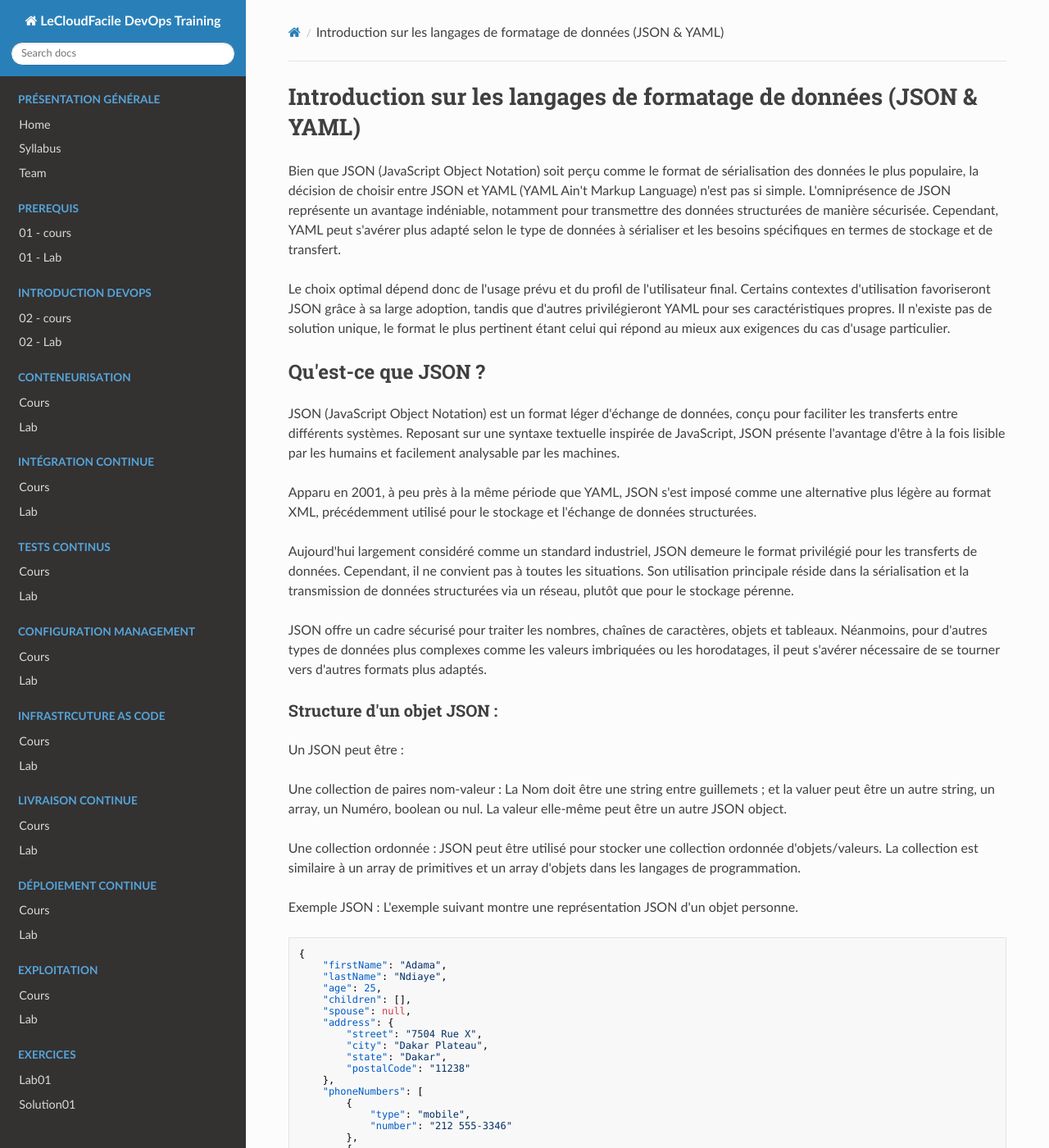
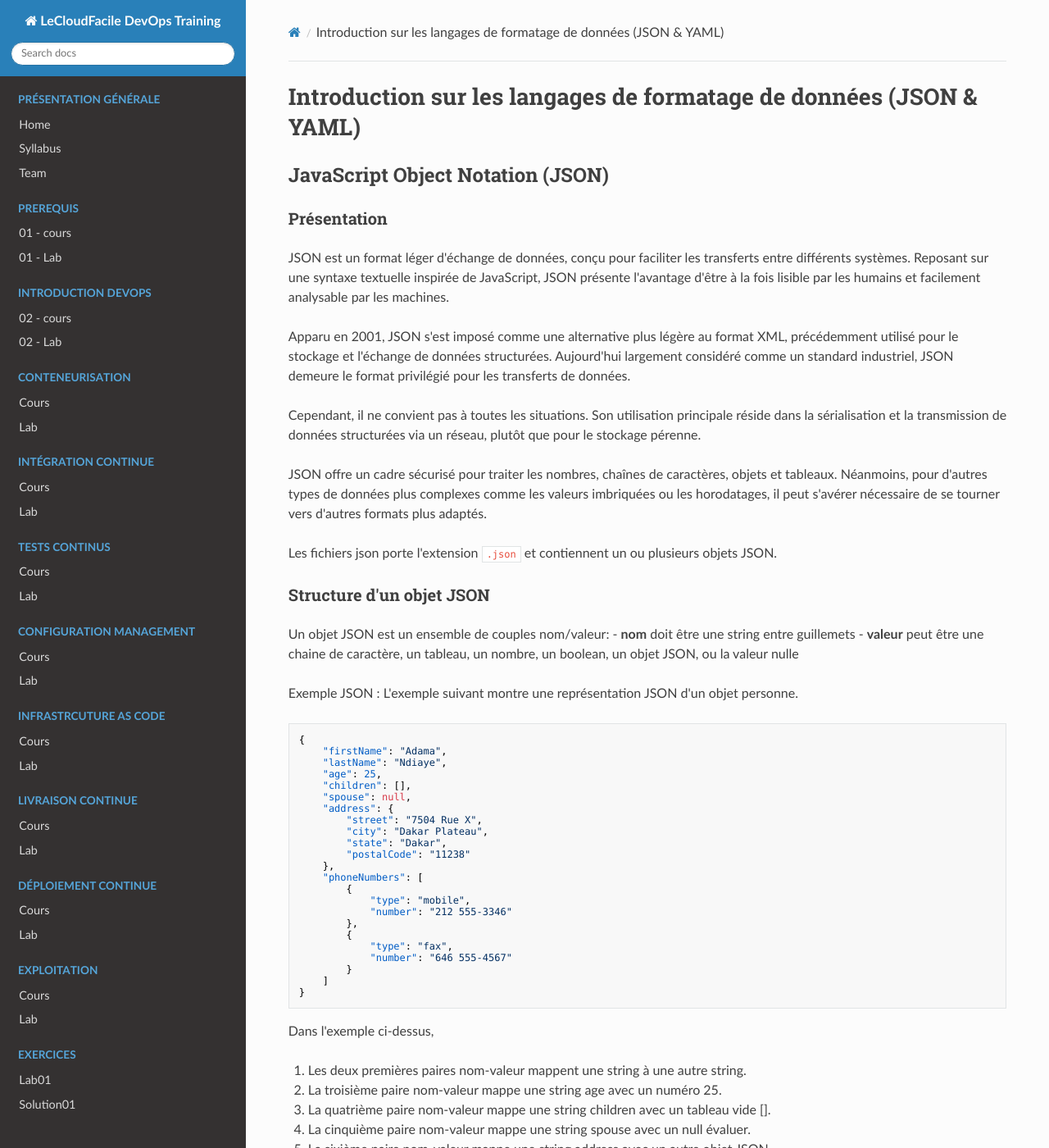
Before and after one commit to wingufactory/lecloudfacile-devops-training, an MkDocs documentation site: the page built from docs/01-prerequis/05-json-yaml.md, in a window 1280 px wide and 1400 px high. Shown: the whole window at 82% size. Built offline with MkDocs 1.6.1, drawn with Linux system fonts in a browser that asks for light colours; nearby versions of some CDN libraries; some of the changed text lies outside the part shown.

Commit message:
review content

````diff
--- a/docs/01-prerequis/05-json-yaml.md
+++ b/docs/01-prerequis/05-json-yaml.md
@@ -1,29 +1,25 @@
 
 # Introduction sur les langages de formatage de données	(JSON & YAML)
 
-Bien que JSON (JavaScript Object Notation) soit perçu comme le format de sérialisation des données le plus populaire, la décision de choisir entre JSON et YAML (YAML Ain't Markup Language) n'est pas si simple. L'omniprésence de JSON représente un avantage indéniable, notamment pour transmettre des données structurées de manière sécurisée. Cependant, YAML peut s'avérer plus adapté selon le type de données à sérialiser et les besoins spécifiques en termes de stockage et de transfert.
+## JavaScript Object Notation (JSON)
 
-Le choix optimal dépend donc de l'usage prévu et du profil de l'utilisateur final. Certains contextes d'utilisation favoriseront JSON grâce à sa large adoption, tandis que d'autres privilégieront YAML pour ses caractéristiques propres. Il n'existe pas de solution unique, le format le plus pertinent étant celui qui répond au mieux aux exigences du cas d'usage particulier.
+### Présentation
 
-## Qu'est-ce que JSON ?
+JSON est un format léger d'échange de données, conçu pour faciliter les transferts entre différents systèmes. Reposant sur une syntaxe textuelle inspirée de JavaScript, JSON présente l'avantage d'être à la fois lisible par les humains et facilement analysable par les machines.
 
-JSON (JavaScript Object Notation) est un format léger d'échange de données, conçu pour faciliter les transferts entre différents systèmes. Reposant sur une syntaxe textuelle inspirée de JavaScript, JSON présente l'avantage d'être à la fois lisible par les humains et facilement analysable par les machines.
+Apparu en 2001, JSON s'est imposé comme une alternative plus légère au format XML, précédemment utilisé pour le stockage et l'échange de données structurées. Aujourd'hui largement considéré comme un standard industriel, JSON demeure le format privilégié pour les transferts de données.
 
-Apparu en 2001, à peu près à la même période que YAML, JSON s'est imposé comme une alternative plus légère au format XML, précédemment utilisé pour le stockage et l'échange de données structurées.
-
-Aujourd'hui largement considéré comme un standard industriel, JSON demeure le format privilégié pour les transferts de données. Cependant, il ne convient pas à toutes les situations. Son utilisation principale réside dans la sérialisation et la transmission de données structurées via un réseau, plutôt que pour le stockage pérenne.
+Cependant, il ne convient pas à toutes les situations. Son utilisation principale réside dans la sérialisation et la transmission de données structurées via un réseau, plutôt que pour le stockage pérenne.
 
 JSON offre un cadre sécurisé pour traiter les nombres, chaînes de caractères, objets et tableaux. Néanmoins, pour d'autres types de données plus complexes comme les valeurs imbriquées ou les horodatages, il peut s'avérer nécessaire de se tourner vers d'autres formats plus adaptés.
 
-### Structure d'un objet JSON :
+Les fichiers json porte l'extension `.json` et contiennent un ou plusieurs objets JSON.
 
-Un JSON peut être :
+### Structure d'un objet JSON
 
-Une collection de paires nom-valeur :
-La Nom doit être une string entre guillemets ; et la valuer peut être un autre string, un array, un Numéro, boolean ou nul. La valeur elle-même peut être un autre JSON object.
-
-Une collection ordonnée :
-JSON peut être utilisé pour stocker une collection ordonnée d'objets/valeurs. La collection est similaire à un array de primitives et un array d'objets dans les langages de programmation.
+Un objet JSON est un ensemble de couples nom/valeur:
+  - **nom** doit être une string entre guillemets
+  - **valeur** peut être une chaine de caractère, un tableau, un nombre, un boolean, un objet JSON, ou la valeur nulle
 
 Exemple JSON :
 L'exemple suivant montre une représentation JSON d'un objet personne.
@@ -57,29 +53,30 @@
 
 1. Les deux premières paires nom-valeur mappent une string à une autre string.
 2. La troisième paire nom-valeur mappe une string age avec un numéro 25.
-3. La quatrième paire nom-valeur mappe une string children avec un array vide [].
+3. La quatrième paire nom-valeur mappe une string children avec un tableau vide [].
 4. La cinquième paire nom-valeur mappe une string spouse avec un null évaluer.
 5. La sixième paire nom-valeur mappe une string address avec un autre objet JSON.
-6. La septième paire nom-valeur mappe une string phoneNumbers avec un array d'objets JSON.
+6. La septième paire nom-valeur mappe une string phoneNumbers avec un tableau d'objets JSON.
 
-Règles de syntaxe JSON :
-- Un JSON object est entouré de accolades {}.
-- Les paires nom-valeur sont regroupées par un côlon (:) et séparés par un virgule (,).
-- Un array commence par un crochet gauche et se termine par un crochet droit [].
-- Les virgules de fin et les zéros de tête dans un nombre sont interdits.
-- Les formats octal et hexadécimal ne sont pas autorisés.
-- Each clé dans le JSON doit être unique et doit être entre guillemets.
-- La boolean type ne correspond qu'à deux valeurs spéciales : true et false et les valeurs NULL sont représentées par null littéral (sans les guillemets).
 
-## Qu'est-ce que YAML ?
+Pour plus de détails sur la syntaxe, vous pouvez vous référer à la [documentation officielle](https://www.json.org/json-fr.html)
 
-Le YAML (YAML Ain't Markup Language) est un langage de sérialisation de données couramment utilisé pour représenter des données de manière lisible par l'homme et facilement traitable par les machines. Il est souvent utilisé pour la configuration, la représentation de données structurées et d'autres tâches où la lisibilité et la simplicité sont importantes.
+## YAML Ain't Markup Language (YAML)
 
-Le format YAML est basé sur l'indentation et l'utilisation de caractères spéciaux pour délimiter les structures de données. Voici un exemple simple de ce à quoi ressemble un fichier YAML :
+### Présentation
 
-Comme JSON, YAML est utilisé pour les fichiers de configuration et les applications où des données sont transférées. Il peut également être utilisé pour les données stockées - c'est un format plus polyvalent que JSON. En outre, YAML a été conçu pour gérer une plus grande variété de types de données que JSON. Outre les nombres et les chaînes de caractères, YAML peut gérer les dates, les horodatages, les séquences, les valeurs imbriquées, les valeurs nulles et les booléens.
+YAML est un langage de sérialisation de données couramment utilisé pour représenter des données de manière lisible par l'homme et facilement traitable par les machines. Il est souvent utilisé pour la configuration, la représentation de données structurées et d'autres tâches où la lisibilité et la simplicité sont importantes.
+
+Comme JSON, YAML est utilisé pour les fichiers de configuration et les applications où des données sont transférées. Il peut également être utilisé pour les données stockées - c'est un format plus polyvalent que JSON.
+
+En outre, YAML a été conçu pour gérer une plus grande variété de types de données que JSON. Outre les nombres et les chaînes de caractères, YAML peut gérer les dates, les horodatages, les séquences, les valeurs imbriquées, les valeurs nulles et les booléens.
+
+
 
 ### Syntaxe YAML de base
+
+Le format YAML est basé sur l'indentation et l'utilisation de caractères spéciaux pour délimiter les structures de données.
+Voici un exemple simple de ce à quoi ressemble un fichier YAML :
 
 ```yaml
 personne:
@@ -97,21 +94,26 @@
 ```
 Dans cet exemple, les données sont représentées sous forme de clés et de valeurs, avec des niveaux d'indentation pour indiquer la structure. Les listes sont représentées avec des tirets (-) et les paires clé-valeur sont séparées par des deux-points (:).
 
-```yaml
-MALE: FALSE
-GPA: 3.61
-ISSUES: NULL
-NAME: “HARRY”
-AGE: 16
-```
-Le premier type de données est un booléen, où il peut avoir deux valeurs : vrai ou faux. La valeur de GPA est floatpoint d'ing. YAML prend également en charge le type de données null comme nous l'avons pour "Problèmes". La valeur de "Nom»Est une chaîne qui doit être entre guillemets doubles ou simples. YAML prend également en charge la chaîne multiligne et la chaîne de plusieurs lignes comme une seule pour la lisibilité.
-
 YAML prend également en charge les types de données tels que les caractères, les chaînes, les entiers, floatdes valeurs et des collections telles que des tableaux, des listes construites à partir de types de données de base.
 
-### Liste
-Les listes sont très importantes dans YAML.
+#### Type Scalaire
 
-Un exemple de la liste est donné ci-dessous.
+Les lignes ci-dessous présente la réprésentation des types de base.
+
+```yaml
+MALE: FALSE # Booléean => valeurs possible: TRUE or FALSE
+GPA: 3.61 # Nombre décimal
+ISSUES: NULL #
+NAME: "HARRY" # Chaine de caractère
+AGE: 16 # Nombre entier
+```
+
+NB: YAML prend également en charge la chaîne multiligne pour plus de lisibilité.
+
+
+#### Liste
+
+Les listes sont très importantes dans YAML. Vous trouverez ci dessous un exemple de liste:
 
 ```yaml
 ---
@@ -119,7 +121,8 @@
 - banana
 - mango
 ```
-Le mappage du scalaire aux listes est illustré ci-dessous, ce qui est très important pour la plupart des fichiers de configuration.
+
+L'exemple ci-dessous montre le mécanisme de mapping d'une liste à un scalaire, utilisé par la plupart des fichiers de configuration.
 
 ```yaml
 ---
@@ -128,17 +131,10 @@
  Banana
  Guava
 ```
-L'imbrication est requise pour mapper le scalaire à la liste. Nous pouvons également avoir plusieurs listes imbriquées, comme indiqué dans l'exemple ci-dessous.
 
-```yaml
-Automobiles:
- Car:
-     Hyundai
-     Volkswagen
-     Ford
-```
+NB: L'imbrication est requise pour mapper le scalaire à la liste.
 
-Ici, les voitures sont imbriquées dans les automobiles et Hyundai est imbriquée dans les voitures. Ceci est un exemple d'imbrication multiple. Nous pouvons avoir plusieurs emboîtements autant que nous le voulons.
+Il est également possible d'avoir plusieurs listes imbriquées, comme indiqué dans l'exemple ci-dessous.
 
 ```yaml
 Subjects:
@@ -156,15 +152,20 @@
          Painting
 ```
 
-Il y a beaucoup de choses que YAML peut faire et que JSON ne peut pas faire. Mais il y a aussi des situations où JSON l'emporte sur YAML (comme dans le domaine de la sécurité des données), de sorte que la solution la plus adaptée à chaque situation varie.
+Le nombre d'imbrication dépend de la représentation que nous souhaitons faire de nos données. Cependant, il est important d'avoir un grand nombre d'imbrications pour éviter la compléxité dans la gestion.
+
+Pour plus de détails sur la syntaxe, vous pouvez vous référer à la [documentation officielle](https://yaml.org/)
 
 ## Utilisation dans un contexte DevOps
 
+Ci-dessous, nous allons donner quelques exemples d'usage de JSON et de YAMl dans un contexte DevOps.
+
+
 ### JSON en DevOps
-Dans un contexte DevOps, JSON est souvent utilisé pour :
+JSON est souvent utilisé pour :
 - **API et microservices** : La majorité des APIs RESTful utilisent JSON comme format d’échange de données entre les services, notamment pour les communications entre microservices.
 - **Infrastructure as Code (IaC)** : JSON est utilisé pour décrire l'infrastructure dans des outils comme AWS CloudFormation, où les fichiers de configuration sont exprimés en JSON pour orchestrer la création et la gestion des ressources cloud.
-- **Stockage de configurations** : JSON est un format commun pour stocker des configurations, notamment dans des applications web ou mobiles, où les préférences utilisateur, les paramètres, ou les états sont souvent sérialisés en JSON.
+- **Stockage de configurations** : JSON est un format commun pour stocker des configurations, notamment dans des applications web ou mobiles, où les préférences utilisateur, les paramètres, etc. sont souvent sérialisés en JSON.
 
 ### YAML en DevOps
 YAML est couramment utilisé dans les workflows DevOps pour sa lisibilité et sa simplicité :
````
Also changed, not shown: other parts of docs/01-prerequis/05-json-yaml.md (+9 -0 lines).
